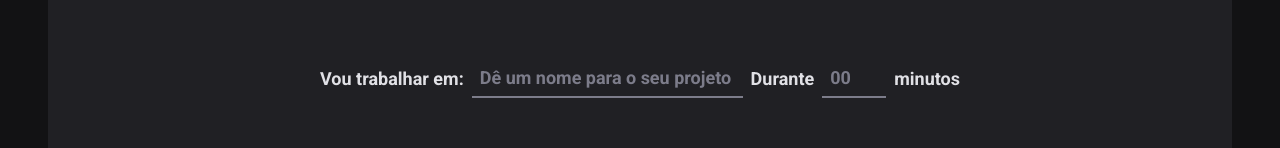
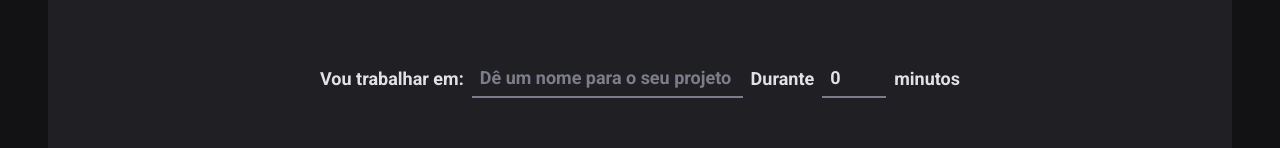
Before and after one commit to jbresolinn/ignite-02-pomodoro, a React (Vite) app: page / in a window 1280 px wide. Shown: the part 166-314 px from the top of the page. Built offline with nearby package versions, Linux system fonts and the light colour scheme.

Commit message:
feat: updated NewCycleFormData types

```diff
--- a/src/pages/Home/index.tsx
+++ b/src/pages/Home/index.tsx
@@ -21,12 +21,18 @@ const newCycleFormValidationSchema = zod.object({
     .max(60, 'O ciclo precisa ser de no máximo 60 minutos'),
 })
 
+type NewCycleFormData = zod.infer<typeof newCycleFormValidationSchema>
+
 export function Home() {
-  const { register, handleSubmit, watch } = useForm({
+  const { register, handleSubmit, watch } = useForm<NewCycleFormData>({
     resolver: zodResolver(newCycleFormValidationSchema),
+    defaultValues: {
+      task: '',
+      minutesAmount: 0,
+    },
   })
 
-  function handleCreateNewCycle(data: any) {
+  function handleCreateNewCycle(data: NewCycleFormData) {
     console.log(data)
   }
 
```
